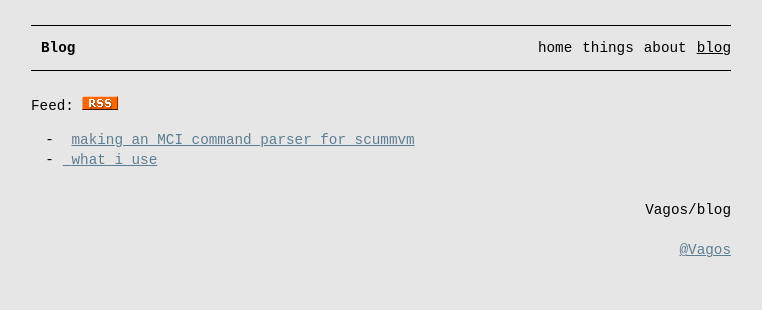
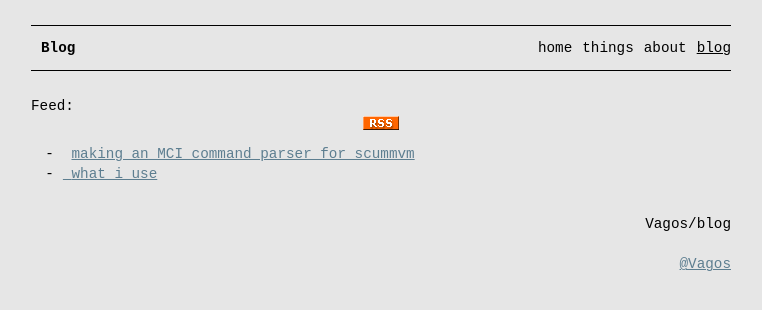
Before and after one commit to vagos/vagos.github.io, a Jekyll site: the page built from pages/posts.md, in a window 1280 px wide. Shown: the top 310 px of the page, without its empty margins (259-1021 px from the left). Built offline with Jekyll 4.4.1, drawn with Linux system fonts in a browser that asks for light colours.

Commit message:
css: made images responsive

```diff
--- a/assets/css/main.scss
+++ b/assets/css/main.scss
@@ -44,7 +44,7 @@
 footer { margin-bottom: 20px; }
 img.home_header { width: 100%; margin-top: 5%; margin-bottom: 5%; }
 img.detail_header { width: 100%; }
-
+img { height: auto; max-width: 100%; display: block; margin-left: auto; margin-right: auto; }
 /* LISTS */
 :not(.menu) > ul { list-style: none; padding-left: 1em; }
 ul :not(.menu) > ul { list-style: none; padding-left: 3em; margin-top: 0.5em; margin-bottom: 0.7em; }
```
